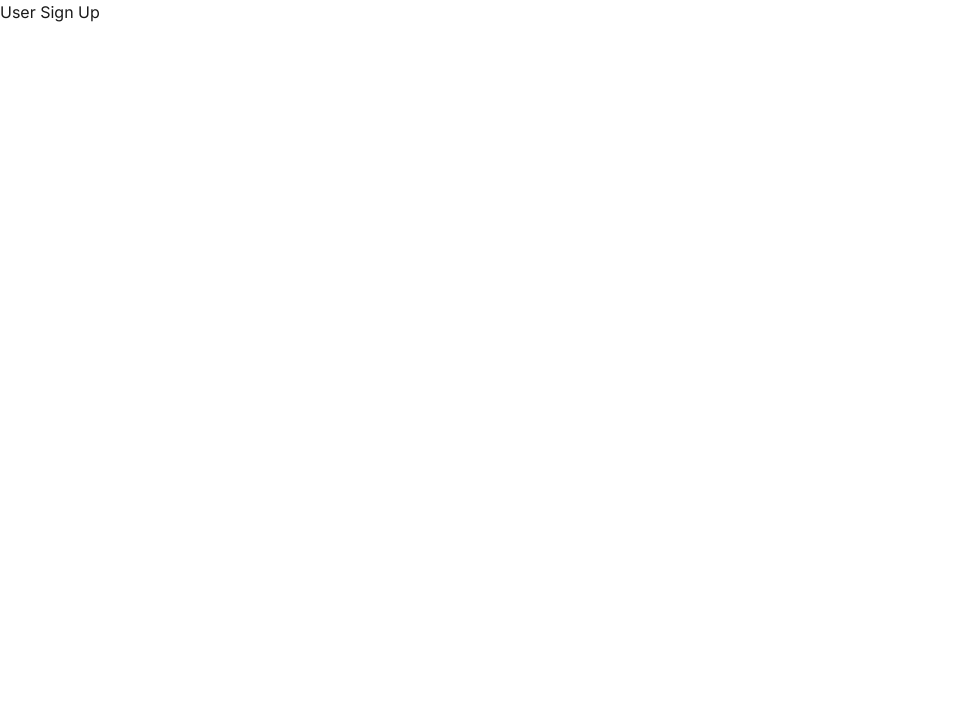
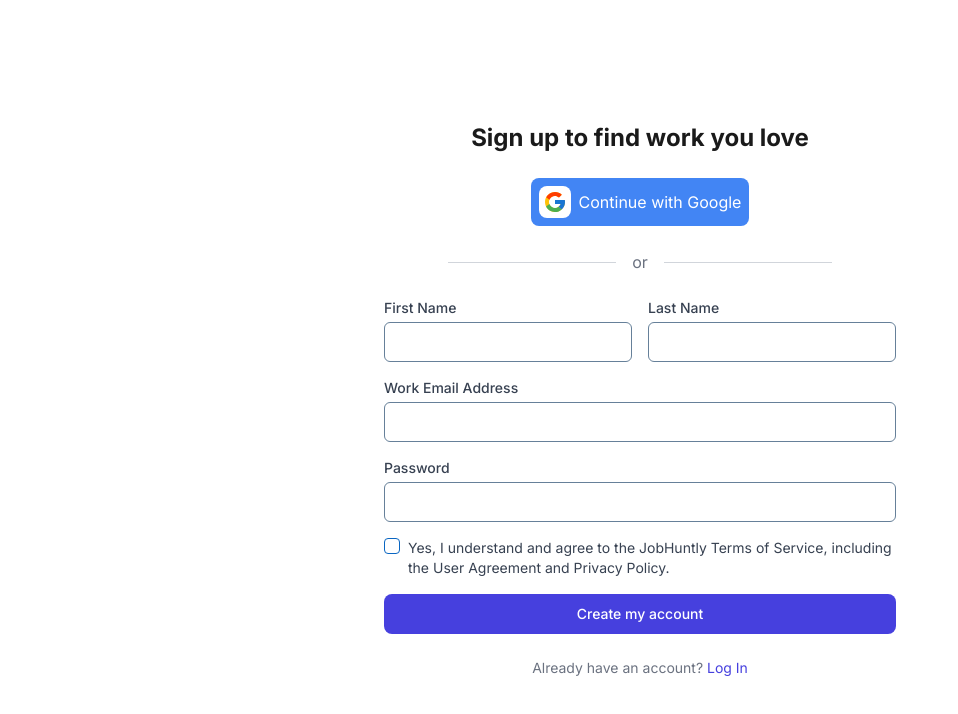
Before and after one commit to Epic-crafter/pharmalinkin, a Next.js app: page /signup/user in a window 1280 px wide. Shown: the top 714 px of the page, without its empty margins (0-958 px from the left). Built offline with nearby package versions, Linux system fonts and the light colour scheme.

Commit message:
Completed sign up pages

```diff
--- a/package.json
+++ b/package.json
@@ -9,6 +9,7 @@
     "lint": "next lint"
   },
   "dependencies": {
+    "@radix-ui/react-checkbox": "^1.1.1",
     "@radix-ui/react-separator": "^1.1.0",
     "@radix-ui/react-slot": "^1.1.0",
     "class-variance-authority": "^0.7.0",
--- a/src/app/login/page.tsx
+++ b/src/app/login/page.tsx
@@ -43,15 +43,15 @@ const Login: React.FC = () => {
             </div>
           </div>
 
-          <Button
+          <div
             onClick={() => alert("Sign in with Google")}
-            className="w-full max-w-sm py-2 flex flex-row items-center justify-center bg-[#4285f4] text-white rounded-lg"
+            className="w-full max-w-sm py-2 flex flex-row items-center justify-center bg-[#4285f4] text-white rounded-lg cursor-pointer"
           >
             <div className="bg-white p-1 mx-2 rounded-lg">
               <FcGoogle size="1.5em" />
             </div>
             <p>Continue with Google</p>
-          </Button>
+          </div>
         </CardContent>
         <CardContent className="w-full flex flex-col justify-center items-center">
           <div className="flex items-center justify-center my-6 w-full max-w-sm">
--- a/src/app/signup/company/page.tsx
+++ b/src/app/signup/company/page.tsx
@@ -1,9 +1,75 @@
-import React from 'react'
+"use client"
 
-const page = () => {
+import { FcGoogle } from "react-icons/fc";
+import { Button } from "@/components/ui/button";
+import { Input } from "@/components/ui/input";
+import { Checkbox } from "@/components/ui/checkbox"
+
+export default function SignUp() {
   return (
-    <div>Company Sign Up</div>
-  )
+    <div className="flex flex-col items-center justify-center min-h-screen py-6">
+      <h1 className="text-2xl font-bold mb-6">Sign up to hire talent</h1>
+
+      <div
+        onClick={() => alert("Sign in with Google")}
+        className="w-fit max-w-sm py-2 flex flex-row items-center justify-center bg-[#4285f4] text-white rounded-lg p-2 cursor-pointer"
+      >
+        <div className="bg-white p-1 mr-2 rounded-lg">
+          <FcGoogle size="1.5em" />
+        </div>
+        <p>Continue with Google</p>
+      </div>
+
+      <div className="flex items-center justify-center my-6 w-full max-w-sm">
+        <div className="flex items-center w-full">
+          <hr className="flex-grow border-gray-300" />
+          <span className="mx-4 text-gray-500">or</span>
+          <hr className="flex-grow border-gray-300" />
+        </div>
+      </div>
+
+      <div className="w-full max-w-lg">
+        <div className="flex space-x-4 mb-4">
+          <div className="flex-1">
+            <label htmlFor="firstName" className="block text-sm font-medium text-gray-700">
+              First Name
+            </label>
+            <Input id="firstName" type="text" className="mt-1" />
+          </div>
+
+          <div className="flex-1">
+            <label htmlFor="lastName" className="block text-sm font-medium text-gray-700">
+              Last Name
+            </label>
+            <Input id="lastName" type="text" className="mt-1" />
+          </div>
+        </div>
+
+        <label htmlFor="email" className="block text-sm font-medium text-gray-700">
+          Work Email Address
+        </label>
+        <Input id="email" type="email" className="mt-1 mb-4" />
+
+        <label htmlFor="password" className="block text-sm font-medium text-gray-700">
+          Password
+        </label>
+        <Input id="password" type="password" className="mt-1 mb-4" />
+
+        <div className="flex items-start mb-4">
+          <Checkbox id="terms" />
+          <label htmlFor="terms" className="ml-2 text-sm text-gray-700">
+            Yes, I understand and agree to the JobHuntly Terms of Service, including the User Agreement and Privacy Policy.
+          </label>
+        </div>
+
+        <Button type="submit" className="w-full py-2 bg-[--primary-color] text-white rounded-lg hover:bg-[#4e49ee]">
+          Create my account
+        </Button>
+
+        <p className="text-center text-sm text-gray-500 mt-6">
+          Already have an account? <a href="/login" className="text-[--primary-color] hover:underline">Log In</a>
+        </p>
+      </div>
+    </div>
+  );
 }
-
-export default page
--- a/src/app/signup/user/page.tsx
+++ b/src/app/signup/user/page.tsx
@@ -1,9 +1,75 @@
-import React from 'react'
+"use client"
 
-const page = () => {
+import { FcGoogle } from "react-icons/fc";
+import { Button } from "@/components/ui/button";
+import { Input } from "@/components/ui/input";
+import { Checkbox } from "@/components/ui/checkbox"
+
+export default function SignUp() {
   return (
-    <div>User Sign Up</div>
-  )
+    <div className="flex flex-col items-center justify-center min-h-screen py-6">
+      <h1 className="text-2xl font-bold mb-6">Sign up to find work you love</h1>
+
+      <div
+        onClick={() => alert("Sign in with Google")}
+        className="w-fit max-w-sm py-2 flex flex-row items-center justify-center bg-[#4285f4] text-white rounded-lg p-2 cursor-pointer"
+      >
+        <div className="bg-white p-1 mr-2 rounded-lg">
+          <FcGoogle size="1.5em" />
+        </div>
+        <p>Continue with Google</p>
+      </div>
+
+      <div className="flex items-center justify-center my-6 w-full max-w-sm">
+        <div className="flex items-center w-full">
+          <hr className="flex-grow border-gray-300" />
+          <span className="mx-4 text-gray-500">or</span>
+          <hr className="flex-grow border-gray-300" />
+        </div>
+      </div>
+
+      <div className="w-full max-w-lg">
+        <div className="flex space-x-4 mb-4">
+          <div className="flex-1">
+            <label htmlFor="firstName" className="block text-sm font-medium text-gray-700">
+              First Name
+            </label>
+            <Input id="firstName" type="text" className="mt-1" />
+          </div>
+
+          <div className="flex-1">
+            <label htmlFor="lastName" className="block text-sm font-medium text-gray-700">
+              Last Name
+            </label>
+            <Input id="lastName" type="text" className="mt-1" />
+          </div>
+        </div>
+
+        <label htmlFor="email" className="block text-sm font-medium text-gray-700">
+          Work Email Address
+        </label>
+        <Input id="email" type="email" className="mt-1 mb-4" />
+
+        <label htmlFor="password" className="block text-sm font-medium text-gray-700">
+          Password
+        </label>
+        <Input id="password" type="password" className="mt-1 mb-4" />
+
+        <div className="flex items-start mb-4">
+          <Checkbox id="terms" />
+          <label htmlFor="terms" className="ml-2 text-sm text-gray-700">
+            Yes, I understand and agree to the JobHuntly Terms of Service, including the User Agreement and Privacy Policy.
+          </label>
+        </div>
+
+        <Button type="submit" className="w-full py-2 bg-[--primary-color] text-white rounded-lg hover:bg-[#4e49ee]">
+          Create my account
+        </Button>
+
+        <p className="text-center text-sm text-gray-500 mt-6">
+          Already have an account? <a href="/login" className="text-[--primary-color] hover:underline">Log In</a>
+        </p>
+      </div>
+    </div>
+  );
 }
-
-export default page
--- /dev/null
+++ b/src/components/ui/checkbox.tsx
@@ -0,0 +1,30 @@
+"use client"
+
+import * as React from "react"
+import * as CheckboxPrimitive from "@radix-ui/react-checkbox"
+import { Check } from "lucide-react"
+
+import { cn } from "@/lib/utils"
+
+const Checkbox = React.forwardRef<
+  React.ElementRef<typeof CheckboxPrimitive.Root>,
+  React.ComponentPropsWithoutRef<typeof CheckboxPrimitive.Root>
+>(({ className, ...props }, ref) => (
+  <CheckboxPrimitive.Root
+    ref={ref}
+    className={cn(
+      "peer h-4 w-4 shrink-0 rounded-sm border border-primary ring-offset-background focus-visible:outline-none focus-visible:ring-2 focus-visible:ring-ring focus-visible:ring-offset-2 disabled:cursor-not-allowed disabled:opacity-50 data-[state=checked]:bg-primary data-[state=checked]:text-primary-foreground",
+      className
+    )}
+    {...props}
+  >
+    <CheckboxPrimitive.Indicator
+      className={cn("flex items-center justify-center text-current")}
+    >
+      <Check className="h-4 w-4" />
+    </CheckboxPrimitive.Indicator>
+  </CheckboxPrimitive.Root>
+))
+Checkbox.displayName = CheckboxPrimitive.Root.displayName
+
+export { Checkbox }
```
Also changed, not shown: 1 other file (tests, documents, lock files or other folders).
